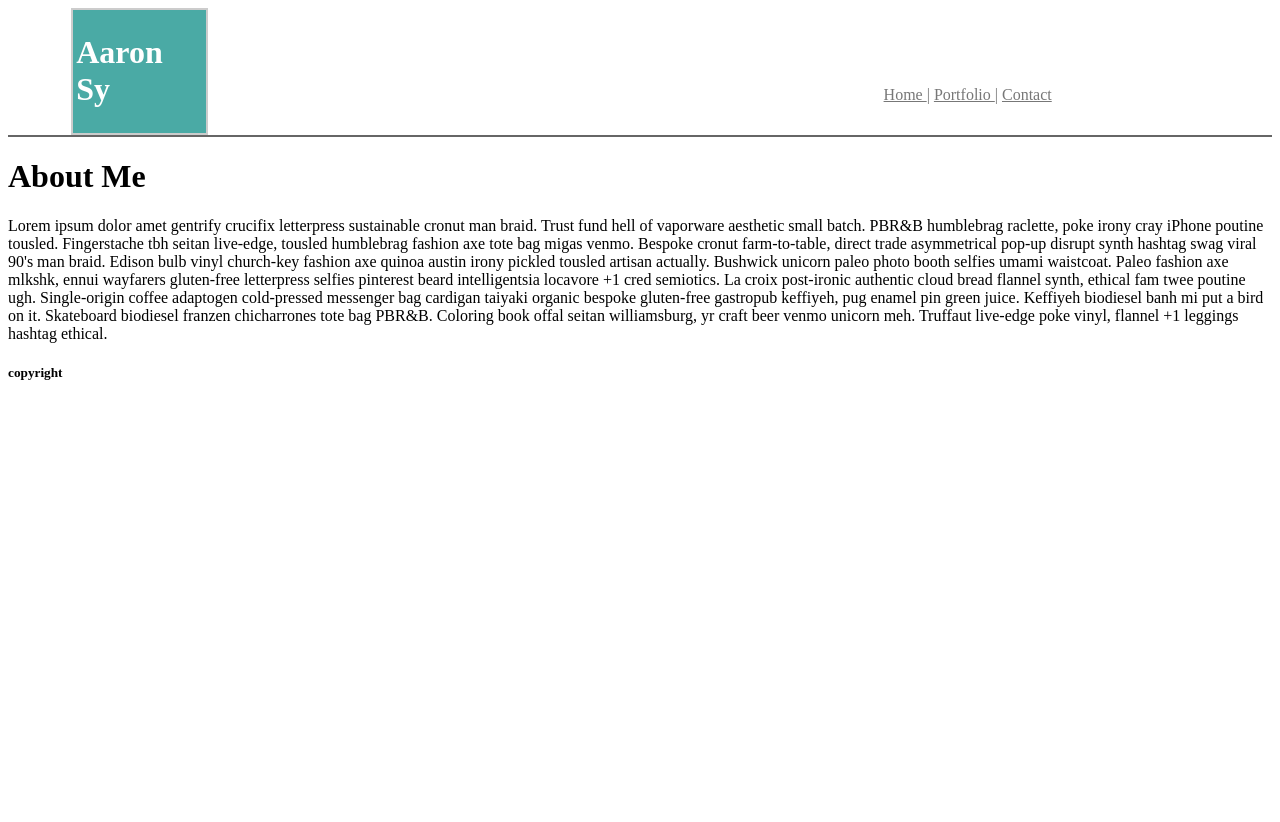
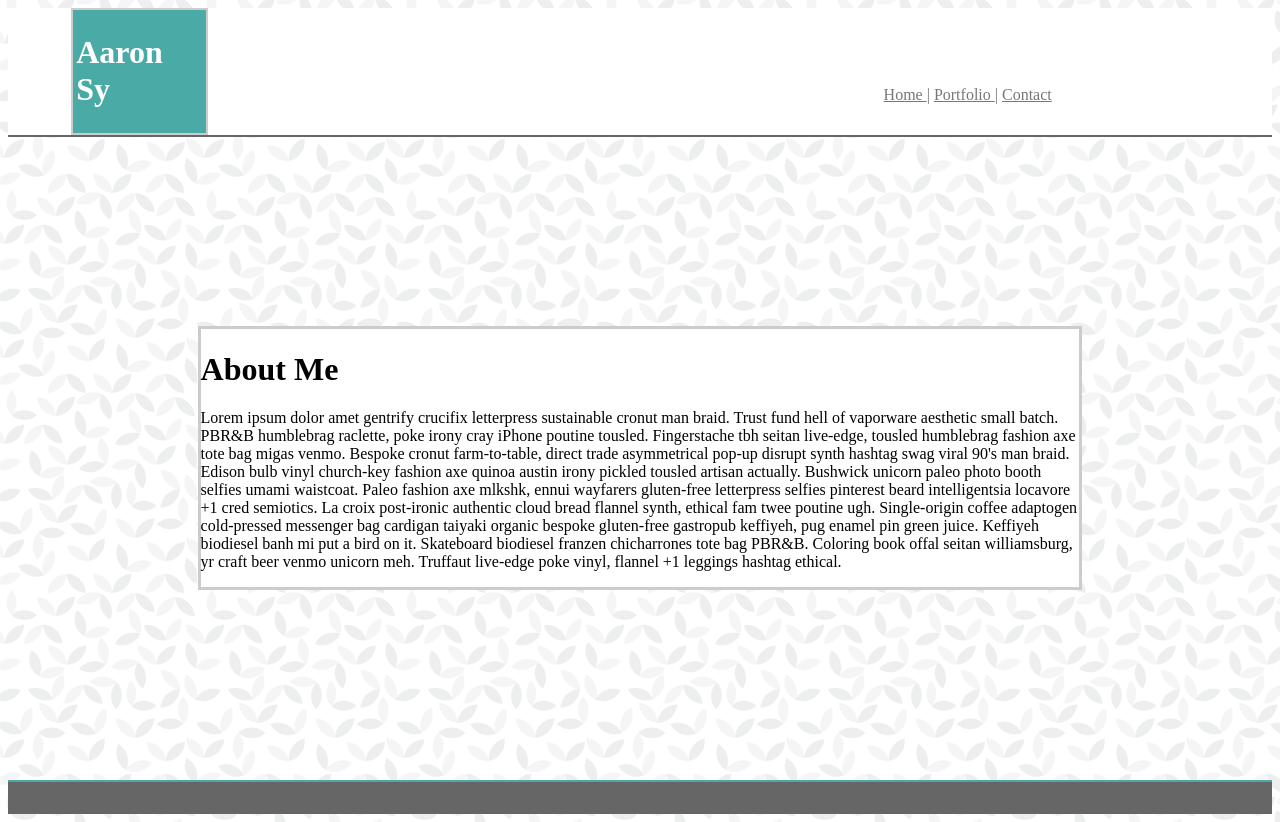
Before and after one commit to aaronsy1/basicPortfolio, a plain HTML site: page index.html in a window 1280 px wide. Before the commit the page ends 800 px from the top, so only its background shows below. Drawn offline with Linux system fonts and the light colour scheme.

Commit message:
background and sticky footer added

```diff
--- a/assets/css/style.css
+++ b/assets/css/style.css
@@ -1,4 +1,8 @@
-
+body
+{
+    background-image: url("../images/geometric-leaves.png");
+    background-repeat: repeat;
+}
 .header
 {
     background-color: #ffffff;
@@ -34,3 +38,25 @@ li {
     padding: 3px;
     margin-left: 5%;
     }
+
+    .aboutMe
+    {
+        border-style:solid;
+        border width: 2px;
+        border-color: #cccccc;
+        margin: 15%;
+        background-color: #ffffff;
+
+    }
+
+    .footer
+    {
+
+        border-top: solid;
+        border-width:2px;
+        border-color: #4aaaa5;
+        background-color: #666666;
+        display: flex;
+        margin-top: auto;
+        height: 4vh;
+    }
--- a/index.html
+++ b/index.html
@@ -49,7 +49,7 @@
     </div>
 
     <div class="footer">
-        <h5>copyright</h5>
+
     </div>
 </body>
 
```
Also changed, not shown: assets/images/geometric-leaves.png (added), 3 other files.
